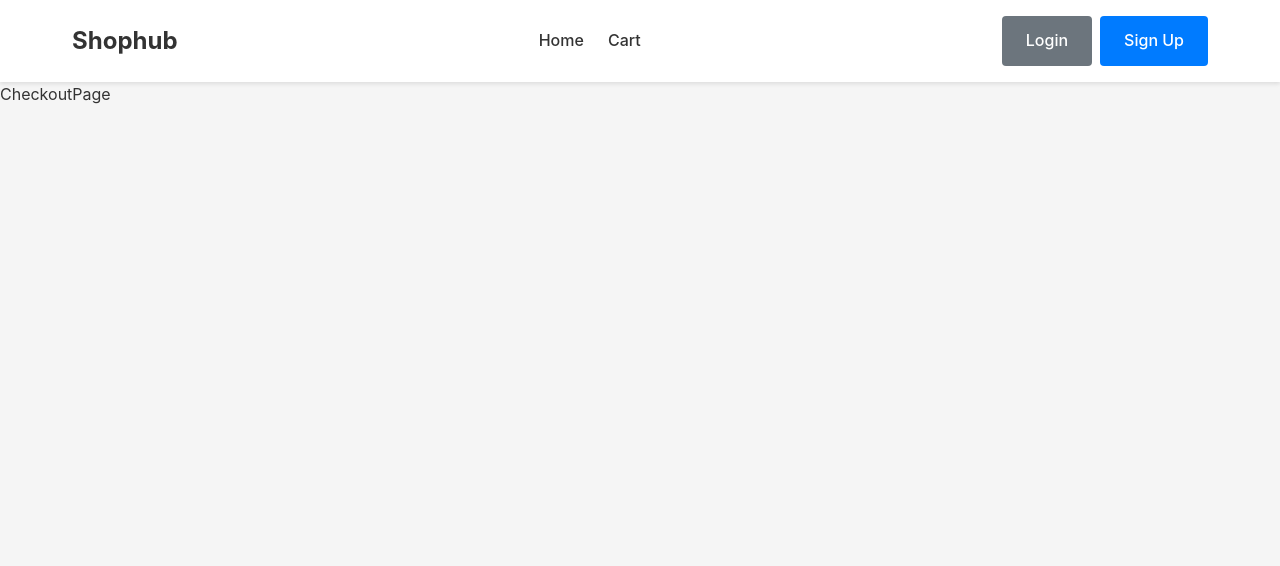
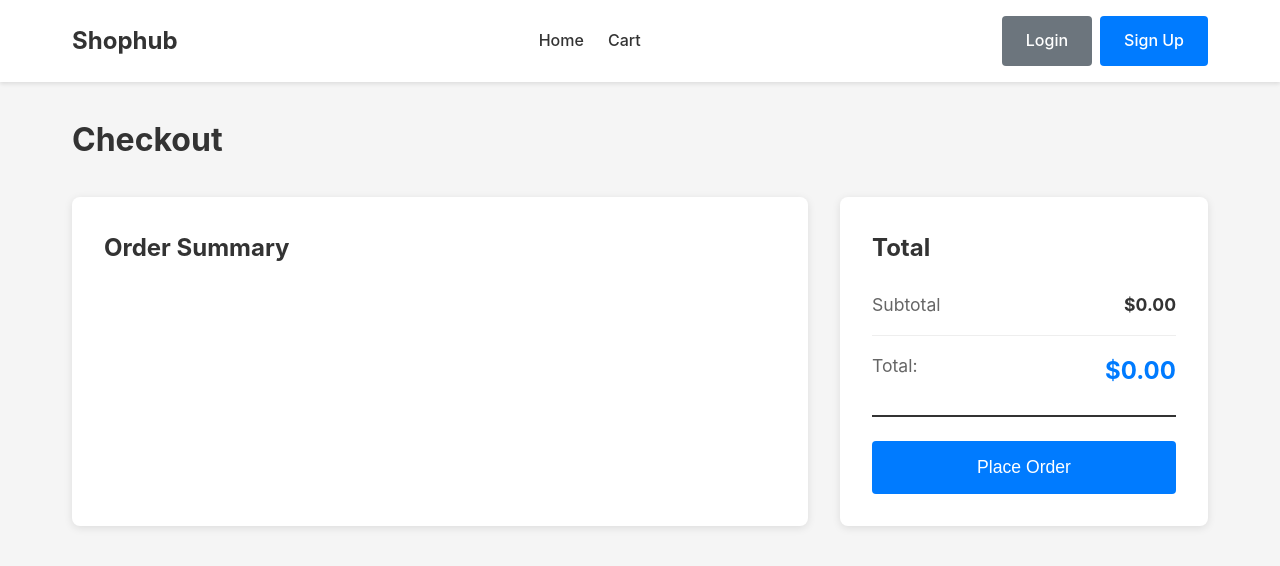
Before and after one commit to mantaringcy/ecommerce-website-reactjs, a React (Vite) app: page /checkout in a window 1280 px wide. Shown: the top 566 px of the page. Built offline with nearby package versions, Linux system fonts and the light colour scheme.

Commit message:
Finished CartContext and CheckoutPage.jsx

```diff
--- a/src/components/Navbar.jsx
+++ b/src/components/Navbar.jsx
@@ -2,7 +2,7 @@
 import { useAuth } from "../context/AuthContext";
 
 const Navbar = () => {
-  const { user, logout } = useAuth();
+  const { user, logout, setMode } = useAuth();
   return (
     <nav className="navbar">
       <div className="navbar-container">
@@ -22,10 +22,18 @@
         <div className="navbar-auth">
           {!user ? (
             <div className="navbar-auth-links">
-              <Link to="/auth" className="btn btn-secondary">
+              <Link
+                to="/auth"
+                className="btn btn-secondary"
+                onClick={() => setMode("login")}
+              >
                 Login
               </Link>
-              <Link to="/auth" className="btn btn-primary">
+              <Link
+                to="/auth"
+                className="btn btn-primary"
+                onClick={() => setMode("signup")}
+              >
                 Sign Up
               </Link>
             </div>
--- a/src/context/AuthContext.jsx
+++ b/src/context/AuthContext.jsx
@@ -1,8 +1,11 @@
 import { createContext, useContext, useState } from "react";
 
+// eslint-disable-next-line react-refresh/only-export-components
 export const AuthContext = createContext(null);
 
 export default function AuthProvider({ children }) {
+  const [mode, setMode] = useState("signup");
+
   const [user, setUser] = useState(
     localStorage.getItem("currentUserEmail")
       ? { email: localStorage.getItem("currentUserEmail") }
@@ -48,12 +51,15 @@
   }
 
   return (
-    <AuthContext.Provider value={{ signUp, user, login, logout }}>
+    <AuthContext.Provider
+      value={{ signUp, user, login, logout, mode, setMode }}
+    >
       {children}
     </AuthContext.Provider>
   );
 }
 
+// eslint-disable-next-line react-refresh/only-export-components
 export function useAuth() {
   const context = useContext(AuthContext);
 
--- a/src/context/CartContext.jsx
+++ b/src/context/CartContext.jsx
@@ -1,5 +1,7 @@
 import { createContext, useContext, useState } from "react";
+import { getProductbyId } from "../data/product";
 
+// eslint-disable-next-line react-refresh/only-export-components
 export const CartContext = createContext(null);
 
 export default function CartProvider({ children }) {
@@ -20,13 +22,63 @@
     }
   }
 
+  function getCartItemsWithProduct() {
+    return cartItems
+      .map((item) => ({
+        ...item,
+        product: getProductbyId(item.id),
+      }))
+      .filter((item) => item.product);
+  }
+
+  function removeFromCart(productId) {
+    setCartItems(cartItems.filter((item) => item.id !== productId));
+  }
+
+  function updateQuantity(productId, quantity) {
+    if (quantity <= 0) {
+      removeFromCart(productId);
+      return;
+    }
+
+    setCartItems(
+      cartItems.map((item) =>
+        item.id === productId ? { ...item, quantity } : item,
+      ),
+    );
+  }
+
+  function getCartTotal() {
+    const total = cartItems.reduce((total, item) => {
+      const product = getProductbyId(item.id);
+      return total + (product ? product.price * item.quantity : 0);
+    }, 0);
+
+    return total;
+  }
+
+  function clearCart() {
+    setCartItems([]);
+  }
+
   return (
-    <CartContext.Provider value={{ cartItems, addToCart }}>
+    <CartContext.Provider
+      value={{
+        cartItems,
+        addToCart,
+        getCartItemsWithProduct,
+        updateQuantity,
+        removeFromCart,
+        getCartTotal,
+        clearCart,
+      }}
+    >
       {children}
     </CartContext.Provider>
   );
 }
 
+// eslint-disable-next-line react-refresh/only-export-components
 export function useCart() {
   const context = useContext(CartContext);
 
--- a/src/pages/AuthPage.jsx
+++ b/src/pages/AuthPage.jsx
@@ -4,11 +4,10 @@
 import { useNavigate } from "react-router-dom";
 
 const AuthPage = () => {
-  const [mode, setMode] = useState("signup");
   const [error, setError] = useState(null);
   const navigate = useNavigate();
 
-  const { signUp, user, login } = useAuth();
+  const { signUp, user, login, mode, setMode } = useAuth();
 
   const {
     register,
--- a/src/pages/CheckoutPage.jsx
+++ b/src/pages/CheckoutPage.jsx
@@ -1,4 +1,93 @@
+import { useCart } from "../context/CartContext";
+
 const CheckoutPage = () => {
-  return <div>CheckoutPage</div>;
+  const {
+    getCartItemsWithProduct,
+    updateQuantity,
+    removeFromCart,
+    getCartTotal,
+    clearCart,
+  } = useCart();
+  const cartItems = getCartItemsWithProduct();
+  const total = getCartTotal();
+
+  function placeOrder() {
+    alert("Successful Order");
+    clearCart();
+  }
+
+  return (
+    <div className="page">
+      <div className="container">
+        <h1 className="page-title">Checkout</h1>
+        <div className="checkout-container">
+          <div className="checkout-items">
+            <h2>Order Summary</h2>
+            {cartItems.map((item) => (
+              <div className="checkout-item" key={item.id}>
+                <img
+                  src={item.product.image}
+                  alt={item.product.name}
+                  className="checkout-item-image"
+                />
+                <div className="checkout-item-details">
+                  <h3 className="checkout-item-name">{item.product.name}</h3>
+                  <p className="checkout-item-price">
+                    ${item.product.price} each
+                  </p>
+                </div>
+                <div className="checkout-item-controls">
+                  <div className="quantity-controls">
+                    <button
+                      className="quantity-btn"
+                      onClick={() => updateQuantity(item.id, item.quantity - 1)}
+                    >
+                      -
+                    </button>
+                    <span className="quantity-value">{item.quantity}</span>
+                    <button
+                      className="quantity-btn"
+                      onClick={() => updateQuantity(item.id, item.quantity + 1)}
+                    >
+                      +
+                    </button>
+                  </div>{" "}
+                  <p className="checkout-item-total">
+                    ${(item.product.price * item.quantity).toFixed(2)}
+                  </p>
+                  <button
+                    className="btn btn-secondary btn-small"
+                    onClick={() => removeFromCart(item.id)}
+                  >
+                    Remove
+                  </button>
+                </div>
+              </div>
+            ))}
+          </div>
+
+          <div className="checkout-summary">
+            <h2 className="checkout-section-title">Total</h2>
+            <div className="checkout-total">
+              <p className="checkout-total-label">Subtotal</p>
+              <p className="checkout-total-value">${total.toFixed(2)}</p>
+            </div>
+            <div className="checkout-total">
+              <p className="checkout-total-label">Total:</p>
+              <p className="checkout-total-value checkout-total-final">
+                ${total.toFixed(2)}
+              </p>
+            </div>
+            <button
+              className="btn btn-primary btn-large btn-block"
+              onClick={placeOrder}
+            >
+              Place Order
+            </button>
+          </div>
+        </div>
+      </div>
+    </div>
+  );
 };
 export default CheckoutPage;
```
